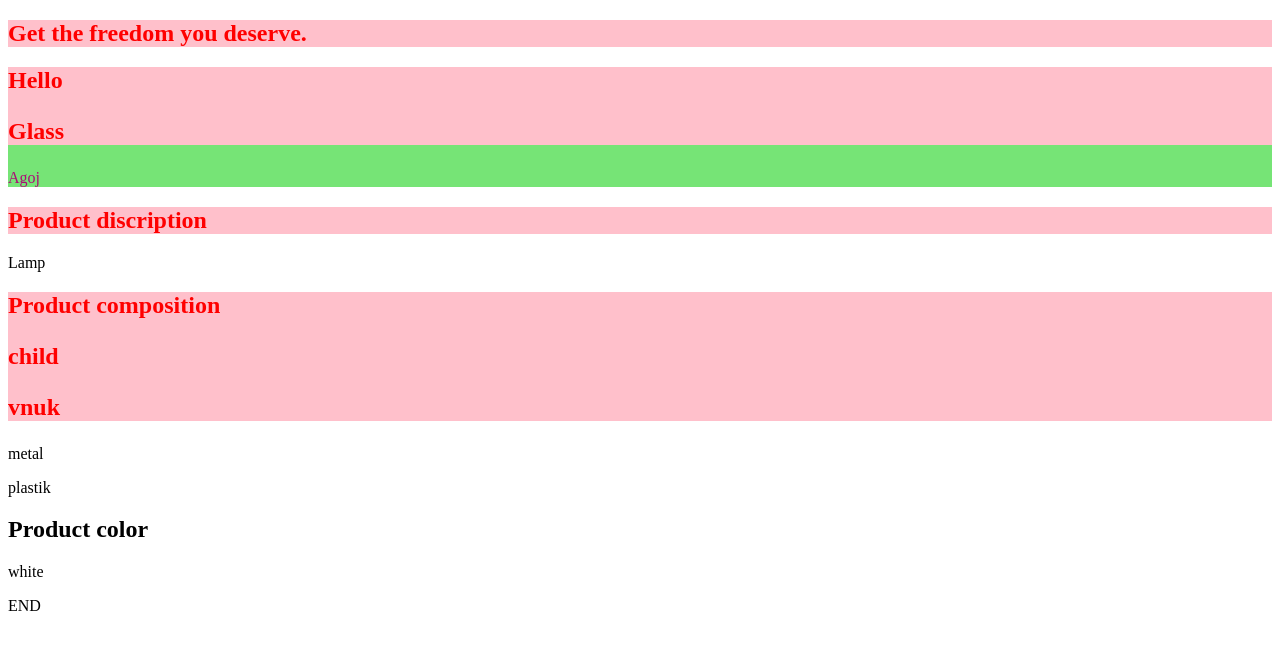
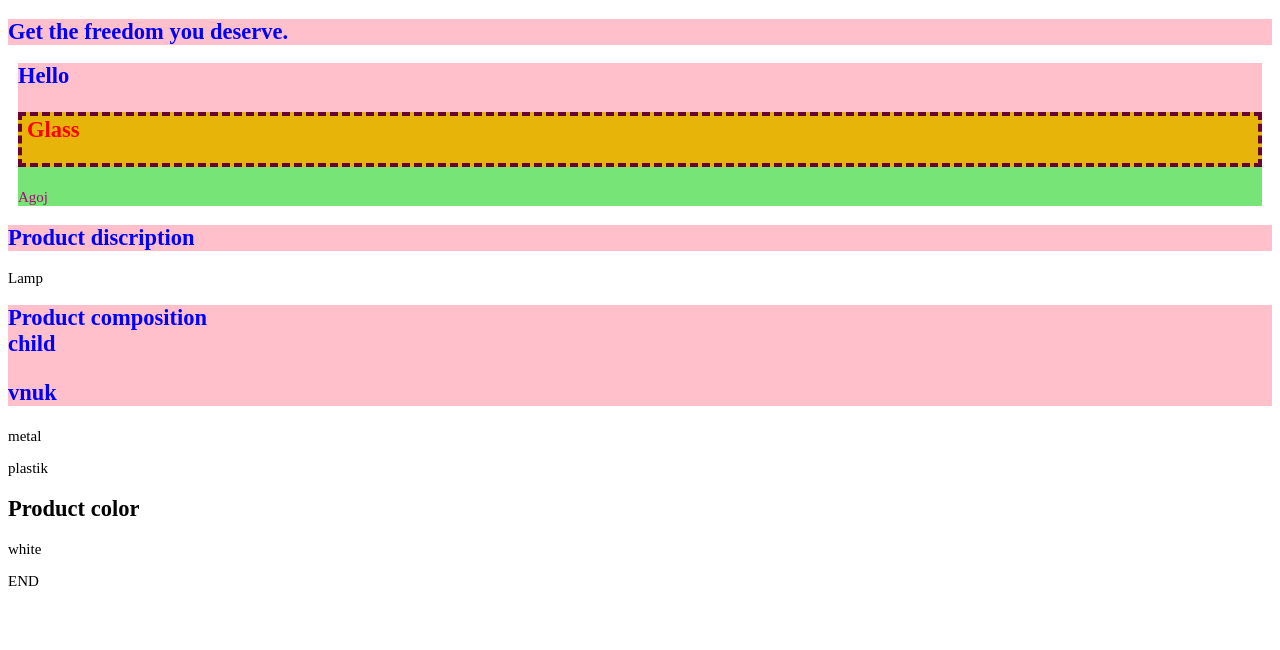
Before and after one commit to OlenaPetrova2002/Project-2R, a plain HTML site: page index.html in a window 1280 px wide. Drawn offline with Linux system fonts and the light colour scheme; a web font is replaced by a local one.

Commit message:
Applying Shorthands in Practice

```diff
--- a/index.html
+++ b/index.html
@@ -30,9 +30,9 @@
             <h1>Product discription</h1>
             <p>Lamp</p>
             <h1>Product composition
-                <p>child
+                <article>child
                     <p>vnuk</p>
-                </p>
+                </article>
             </h1>
             <p>metal</p>
             <p>plastik</p>
--- a/main.css
+++ b/main.css
@@ -1,22 +1,24 @@
-
-#part-2 {
-    background: rgb(118, 228, 118);
-    color: rgb(173, 10, 119);
-}
-
 body {
-    font-size: 1 px;
+    font-size: 15px;
 }
 
 h1 {
     color: blue;
     font-family: 'Times New Roman', sans-serif;
-    font-size: 2 px;
     background: pink;
 }
 
-section > h1 {
+#part-2 {
+    background: rgb(118, 228, 118);
+    color: rgb(173, 10, 119);
+    margin: 10px;
+}
+
+h1 > p {
     color: red;
+    border: 4px dashed rgb(104, 3, 54);
+    background-color: rgb(231, 180, 10);
+    padding: 1px 10px 20px 5px;
 }
 
 /*.title-22 p {
```
